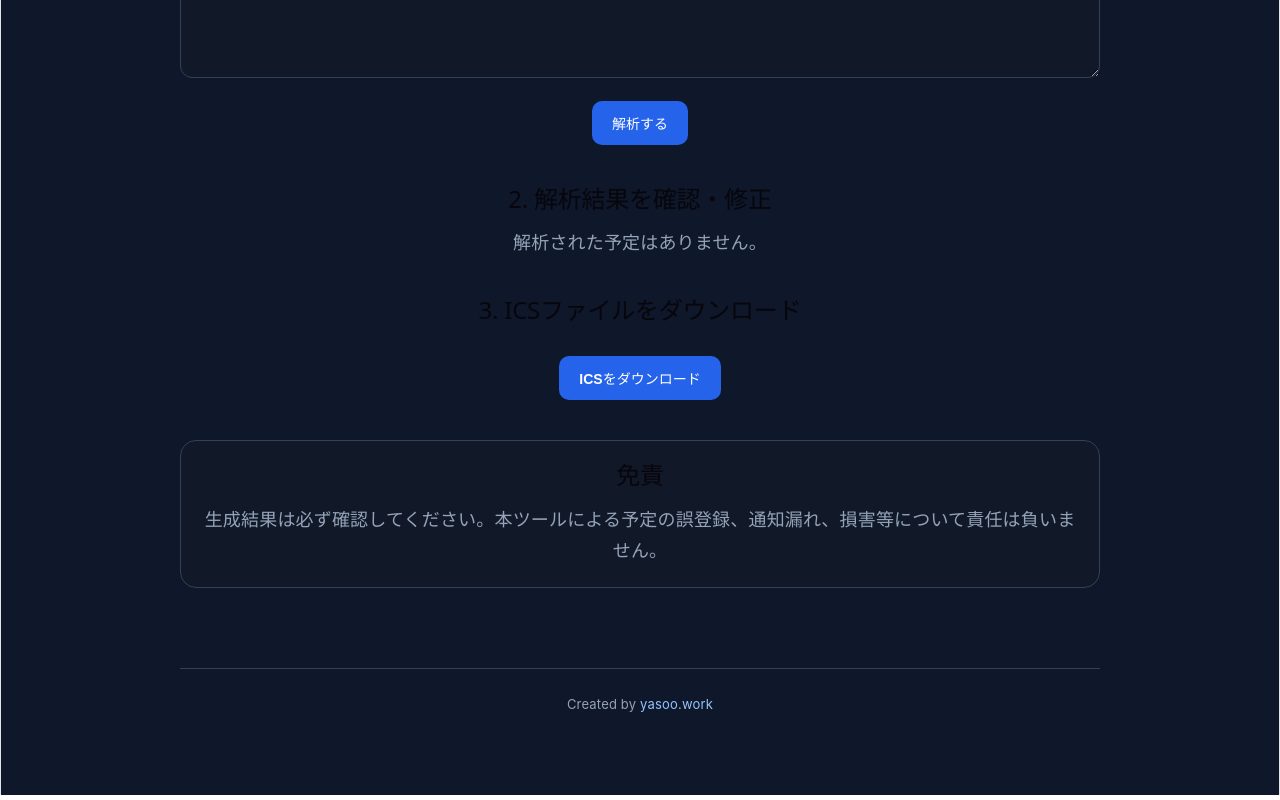
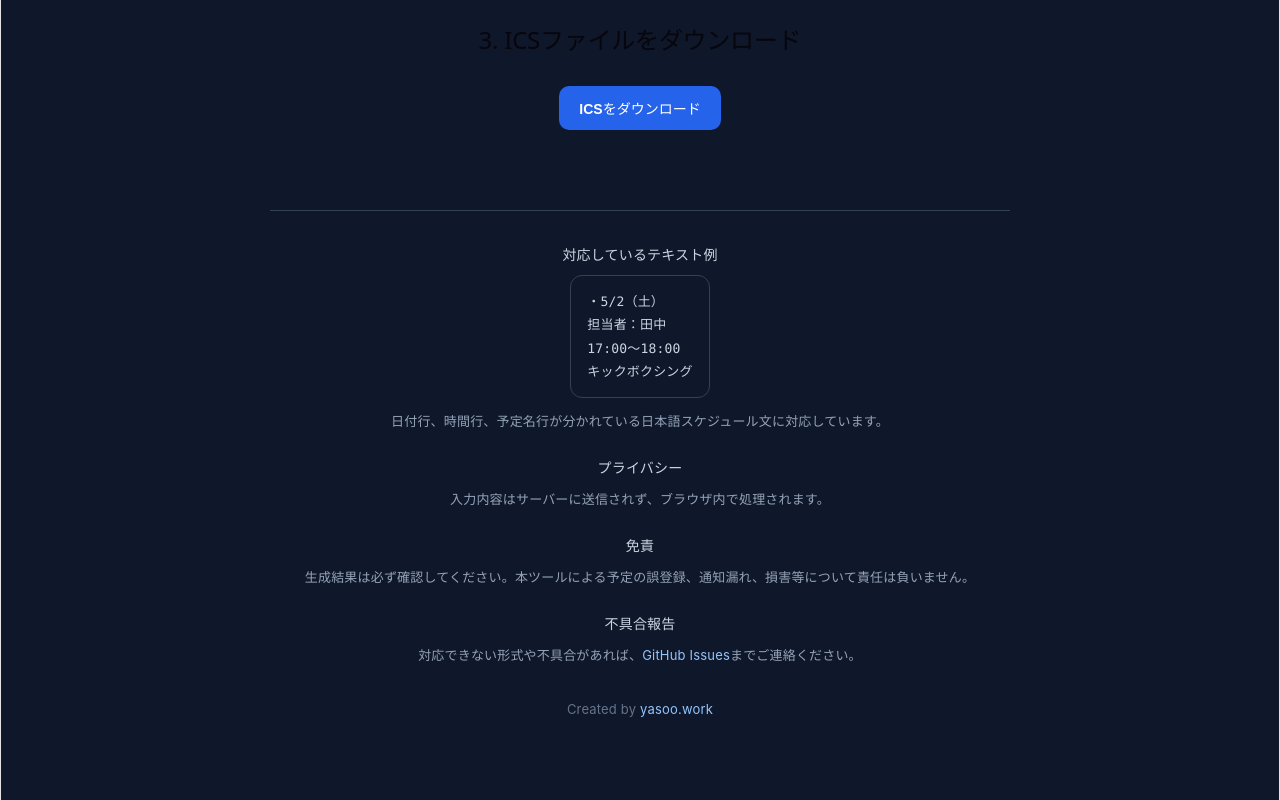
Before and after one commit to yasoowork/jp-schedule-to-ics, a React (Vite) app: page / in a window 1280 px wide. Shown: the part 744-1544 px from the top of the page. Built offline with nearby package versions, Linux system fonts and the light colour scheme.

Commit message:
Modify site

```diff
--- a/src/App.css
+++ b/src/App.css
@@ -245,6 +245,40 @@ body {
   line-height: 1.7;
 }
 
+.footer {
+  margin-top: 80px;
+  padding-top: 32px;
+  border-top: 1px solid #334155;
+}
+
+.footer-section {
+  margin-bottom: 24px;
+}
+
+.footer-section h3 {
+  margin: 0 0 8px;
+  font-size: 14px;
+  color: #cbd5e1;
+}
+
+.footer-section p,
+.footer-section li {
+  color: #94a3b8;
+  font-size: 13px;
+  line-height: 1.7;
+}
+
+.footer-section ol {
+  margin: 0;
+  padding-left: 20px;
+}
+
+.footer-bottom {
+  margin-top: 32px;
+  color: #64748b;
+  font-size: 13px;
+}
+
 .footer a {
   color: #93c5fd;
   text-decoration: none;
@@ -253,3 +287,30 @@ body {
 .footer a:hover {
   text-decoration: underline;
 }
+.footer-example {
+  display: inline-block;
+
+  margin: 0 0 12px;
+  padding: 14px 16px;
+
+  border: 1px solid #334155;
+  border-radius: 12px;
+
+  background: #0f172a;
+
+  color: #cbd5e1;
+
+  font-family:
+    ui-monospace,
+    SFMono-Regular,
+    Menlo,
+    Monaco,
+    Consolas,
+    monospace;
+
+  font-size: 13px;
+  line-height: 1.8;
+
+  white-space: pre-wrap;
+  text-align: left;
+}
--- a/src/App.tsx
+++ b/src/App.tsx
@@ -42,18 +42,6 @@ function App() {
         </p>
       </header>
 
-      <section className="section info-section">
-        <h2>使い方</h2>
-        <ol>
-          <li>スケジュール文を貼り付けます。</li>
-          <li>解析結果を確認し、必要に応じて修正します。</li>
-          <li>ICSファイルをダウンロードしてカレンダーに登録します。</li>
-        </ol>
-        <p>
-          入力内容はサーバーに送信されず、ブラウザ内で処理されます。
-        </p>
-      </section>
-
       <section className="section">
         <h2>1. スケジュール文を貼り付け</h2>
 
@@ -85,20 +73,54 @@ function App() {
         {message && <p className="message">{message}</p>}
       </section>
 
-      <section className="section info-section">
-        <h2>免責</h2>
-        <p>
-          生成結果は必ず確認してください。本ツールによる予定の誤登録、通知漏れ、損害等について責任は負いません。
-        </p>
-      </section>
+      <footer className="footer">
+        <div className="footer-section">
+          <h3>対応しているテキスト例</h3>
 
-      <footer className="footer">
-        <p>
+          <pre className="footer-example">{`・5/2（土）
+担当者：田中
+17:00〜18:00
+キックボクシング`}</pre>
+
+          <p>
+            日付行、時間行、予定名行が分かれている日本語スケジュール文に対応しています。
+          </p>
+        </div>
+
+        <div className="footer-section">
+          <h3>プライバシー</h3>
+          <p>
+            入力内容はサーバーに送信されず、ブラウザ内で処理されます。
+          </p>
+        </div>
+
+        <div className="footer-section">
+          <h3>免責</h3>
+          <p>
+            生成結果は必ず確認してください。本ツールによる予定の誤登録、通知漏れ、損害等について責任は負いません。
+          </p>
+        </div>
+        <div className="footer-section">
+          <h3>不具合報告</h3>
+
+          <p>
+            対応できない形式や不具合があれば、
+            <a
+              href="https://github.com/yasoowork/jp-schedule-to-ics/issues"
+              target="_blank"
+              rel="noreferrer"
+            >
+              GitHub Issues
+            </a>
+            までご連絡ください。
+          </p>
+        </div>
+        <div className="footer-bottom">
           Created by{" "}
           <a href="https://yasoo.work" target="_blank" rel="noreferrer">
             yasoo.work
           </a>
-        </p>
+        </div>
       </footer>
     </main>
   )
--- a/src/lib/parser.ts
+++ b/src/lib/parser.ts
@@ -103,7 +103,9 @@ function parseDateLine(
   line: string,
   defaultYear: number
 ): { year: number; month: number; day: number } | null {
-  const cleaned = line.replace(/^■+/, "").trim()
+  const cleaned = line
+  .replace(/^[■・●◆◇★☆]+/, "")
+  .trim()
 
   const slashDate = cleaned.match(
     /^(?:(\d{4})[\/.-])?(\d{1,2})[\/.-](\d{1,2})/
```
Also changed, not shown: 1 other file (tests, documents, lock files or other folders).
